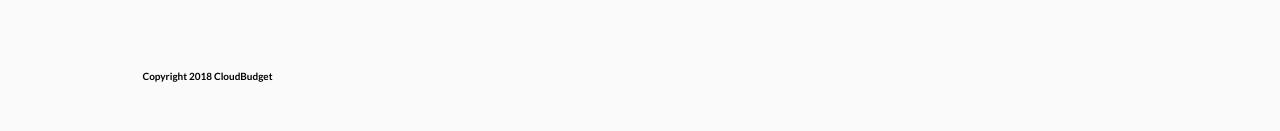
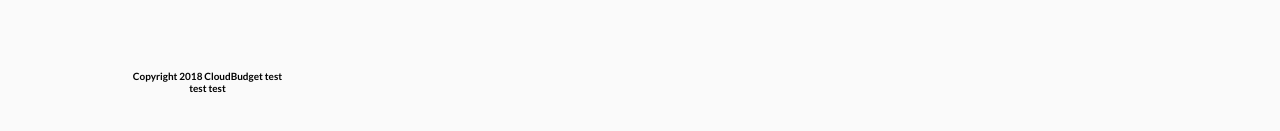
Before and after one commit to rizqiram23/cloudbudget-vue, a Vue app: page / in a window 1280 px wide. Shown: the part 3769-3900 px from the top of the page. Built offline with nearby package versions, Linux system fonts and the light colour scheme.

Commit message:
nambahin h5

```diff
--- a/src/components/4_information.vue
+++ b/src/components/4_information.vue
@@ -49,7 +49,7 @@
 
 
 <div class="copyWright">
-  <h5>Copyright 2018 CloudBudget</h5>
+  <h5>Copyright 2018 CloudBudget test  test test </h5>
                                </div>
 
 
```
